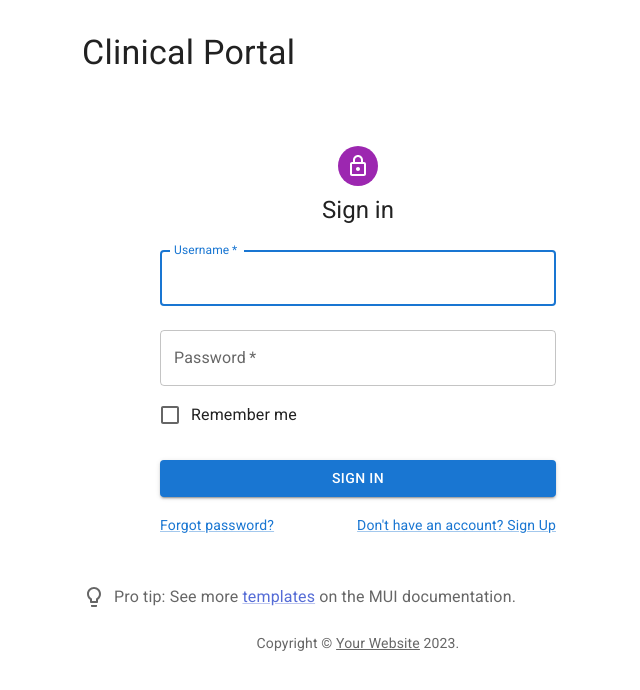
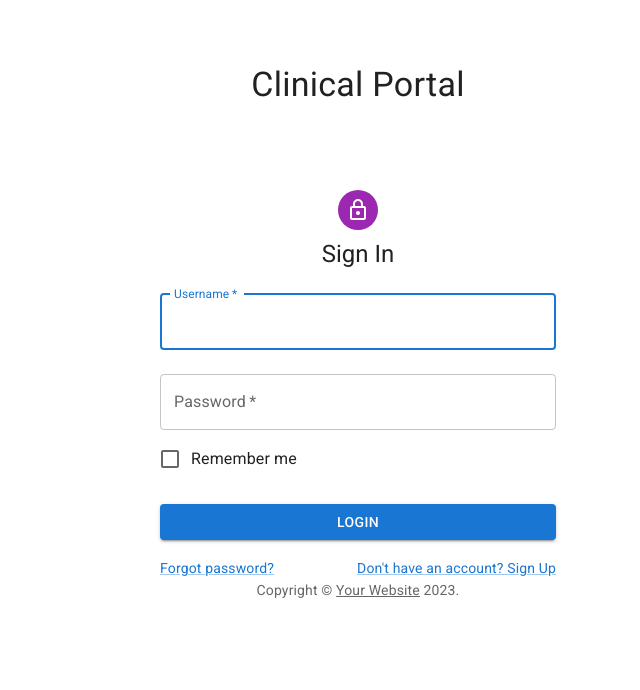
Before and after one commit to jimuyouyou/clinical-portal, a React (Create React App) app: page / in a window 1280 px wide. Shown: the top 690 px of the page, without its empty margins (282-922 px from the left). Built offline with nearby package versions, Linux system fonts and the light colour scheme; what fetch-mock would draw is missing.

Commit message:
login style

```diff
--- a/src/App.tsx
+++ b/src/App.tsx
@@ -2,6 +2,7 @@ import React, { useState } from 'react';
 import Container from '@mui/material/Container';
 import Typography from '@mui/material/Typography';
 import Box from '@mui/material/Box';
+import Button from '@mui/material/Button';
 import Link from '@mui/material/Link';
 import ProTip from './ProTip';
 import SignIn from './SignIn';
@@ -50,22 +51,47 @@ export default function App() {
   };
 
   const handleSignOut = () => {
+    console.log('handleSignOut');
     window.sessionStorage.removeItem('ft-session-token');
     window.sessionStorage.removeItem('ft-logged-in-user');
     setLogged(false);
   };
 
   const isLoggedIn = window.sessionStorage.getItem('ft-session-token') && window.sessionStorage.getItem('ft-logged-in-user');
+  console.log('isLoggedIn', isLoggedIn);
 
   return (
-    <Container maxWidth="sm">
+    <Container maxWidth="lg">
+
+      {isLoggedIn &&
+        <Button onClick={handleSignOut} sx={{
+          marginTop: -6,
+          float: 'right',
+        }}>
+          Logout
+        </Button>
+      }
       <Box sx={{ my: 4 }}>
-        <Typography variant="h4" component="h1" gutterBottom>
-          Clinical Portal
-        </Typography>
+
+        {!isLoggedIn && <Box
+          sx={{
+            marginTop: 8,
+            display: 'flex',
+            flexDirection: 'column',
+            alignItems: 'center',
+          }}
+        >
+          <Typography variant="h4" component="h1" gutterBottom>
+            Clinical Portal
+          </Typography>
+        </Box>
+        }
+
         {!isLoggedIn && <SignIn onSignIn={handleSignIn} />}
-        {isLoggedIn && <Dashboard onSignOut={handleSignOut} />}
-        <ProTip />
+
+        {isLoggedIn && <Dashboard />}
+
+        {/* <ProTip /> */}
         <Copyright />
       </Box>
     </Container>
--- a/src/Dashboard.tsx
+++ b/src/Dashboard.tsx
@@ -9,13 +9,13 @@ import { Patient, PatientList } from './types/PatientList.d';
 import { Clinician } from './types/Clinician.d';
 
 
-const propTypes = {
-  onSignOut: PropTypes.func.isRequired,
-};
+// const propTypes = {
+//   onSignOut: PropTypes.func.isRequired,
+// };
 
-type Props = PropTypes.InferProps<typeof propTypes>;
+// type Props = PropTypes.InferProps<typeof propTypes>;
 
-export default function Dashboard(props: Props) {
+export default function Dashboard() {
   const [clinician, setClinician] = useState<Clinician>({ username: '', role: '', firstName: '', familyName: '' });
   const [patients, setPatients] = useState<PatientList>({ patients: [] });
 
@@ -65,9 +65,32 @@ export default function Dashboard(props: Props) {
   }, [window.sessionStorage.getItem('ft-logged-in-user')]);
 
   return (
-    <Container maxWidth="sm">
-      <Box sx={{ my: 4 }}>
-        <Typography variant="h4" component="h1" gutterBottom>
+    <Container maxWidth="lg">
+      <Box
+        sx={{
+          marginTop: 8,
+          display: 'flex',
+          flexDirection: 'row',
+          justifyContent: 'space-between',
+        }}
+      >
+        <Box
+          sx={{
+            // marginTop: 8,
+            // display: 'flex',
+            // flexDirection: 'column',
+            // alignItems: 'center',
+          }}
+        >
+          <Typography variant="h5" component="h1" gutterBottom>
+            Clinical Portal
+          </Typography>
+        </Box>
+
+        <Box sx={{
+          //  my: 4
+        }}>
+          <Typography variant="subtitle1" component="h1" gutterBottom>
             {clinician && clinician.preferredName && <div>
               {clinician.title} {clinician.preferredName} ({clinician.firstName}) {clinician.middleName} {clinician.familyName} {clinician.suffix}
             </div>
@@ -77,9 +100,7 @@ export default function Dashboard(props: Props) {
             </div>
             }
           </Typography>
-        <Button onClick={props.onSignOut}>
-          Logout
-        </Button>
+        </Box>
       </Box>
       <PatientTabs patients={patients.patients} />
     </Container>
--- a/src/PatientTabs.tsx
+++ b/src/PatientTabs.tsx
@@ -79,7 +79,7 @@ export default function PatientTabs(props: any) {
         <Tabs value={value} onChange={handleChange} centered aria-label="basic tabs example">
           {patients && patients.map((patient: Patient, ind: number) => {
             return (
-              <Tab key={patient.id} label={patient.name} />
+              <Tab key={patient.id} label={`${patient.name} (${patient.id})`} />
             )
           })}
         </Tabs>
--- a/src/SignIn.tsx
+++ b/src/SignIn.tsx
@@ -67,7 +67,7 @@ export default function SignIn(props: Props) {
             <LockOutlinedIcon />
           </Avatar>
           <Typography component="h1" variant="h5">
-            Sign in
+            Sign In
           </Typography>
           <Box component="form" onSubmit={handleSubmit} noValidate sx={{ mt: 1 }}>
             <TextField
@@ -100,7 +100,7 @@ export default function SignIn(props: Props) {
               variant="contained"
               sx={{ mt: 3, mb: 2 }}
             >
-              Sign In
+              Login
             </Button>
             <Grid container>
               <Grid item xs>
```
Lines whose indentation alone changed are shown as unchanged.
